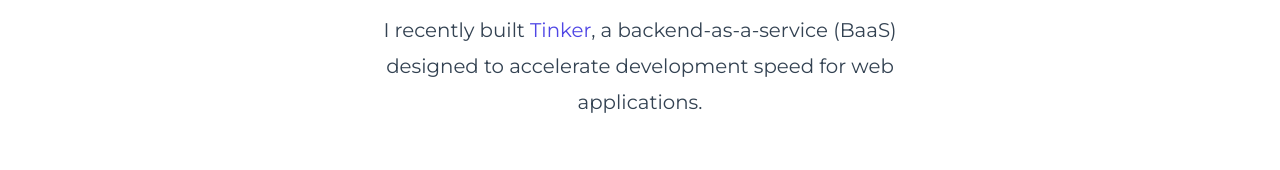
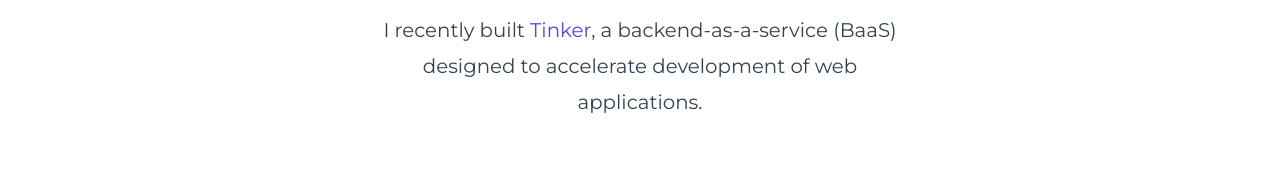
Before and after one commit to jared-naylor/jared-naylor.github.io, a plain HTML site: page index.html in a window 1280 px wide. Shown: the part 528-698 px from the top of the page. Drawn offline with Linux system fonts and the light colour scheme.

Commit message:
word changed

```diff
--- a/index.html
+++ b/index.html
@@ -124,8 +124,8 @@
         <p class="intro-p-2">
           I recently built
           <a class="tinker" href="https://tinker-base.github.io/">Tinker</a>, a
-          backend-as-a-service (BaaS) designed to accelerate development speed
-          for web applications.
+          backend-as-a-service (BaaS) designed to accelerate development of web
+          applications.
         </p>
 
         <p></p>
```
